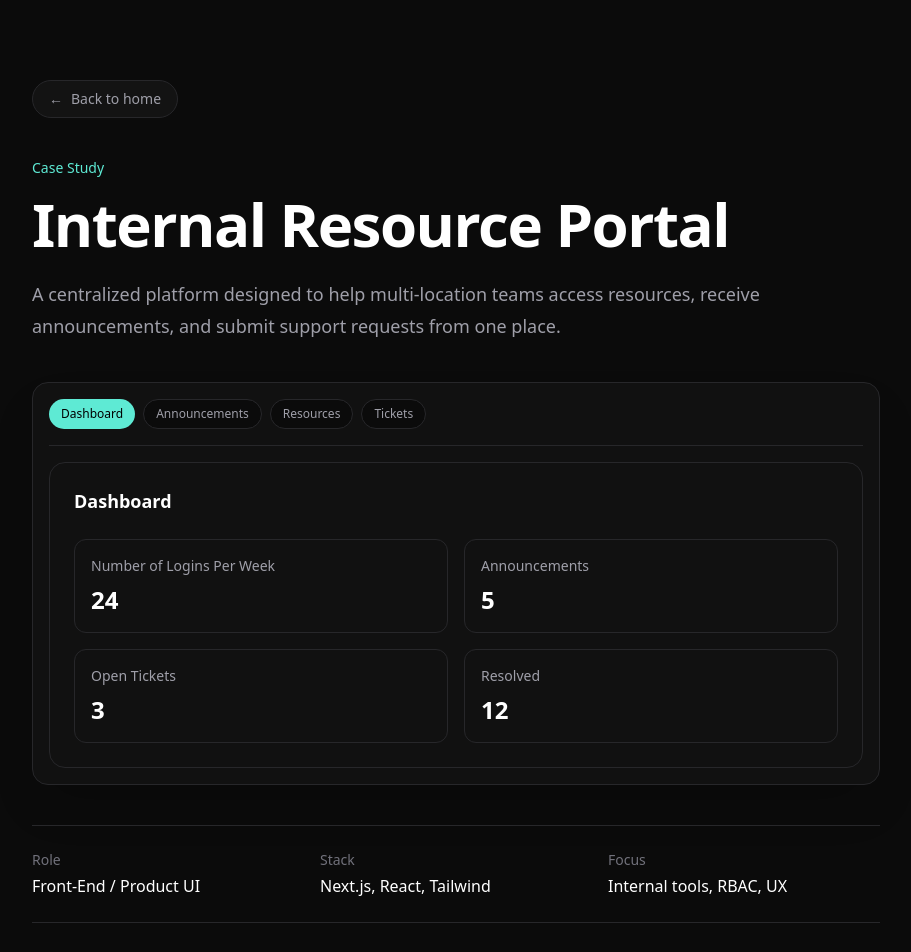
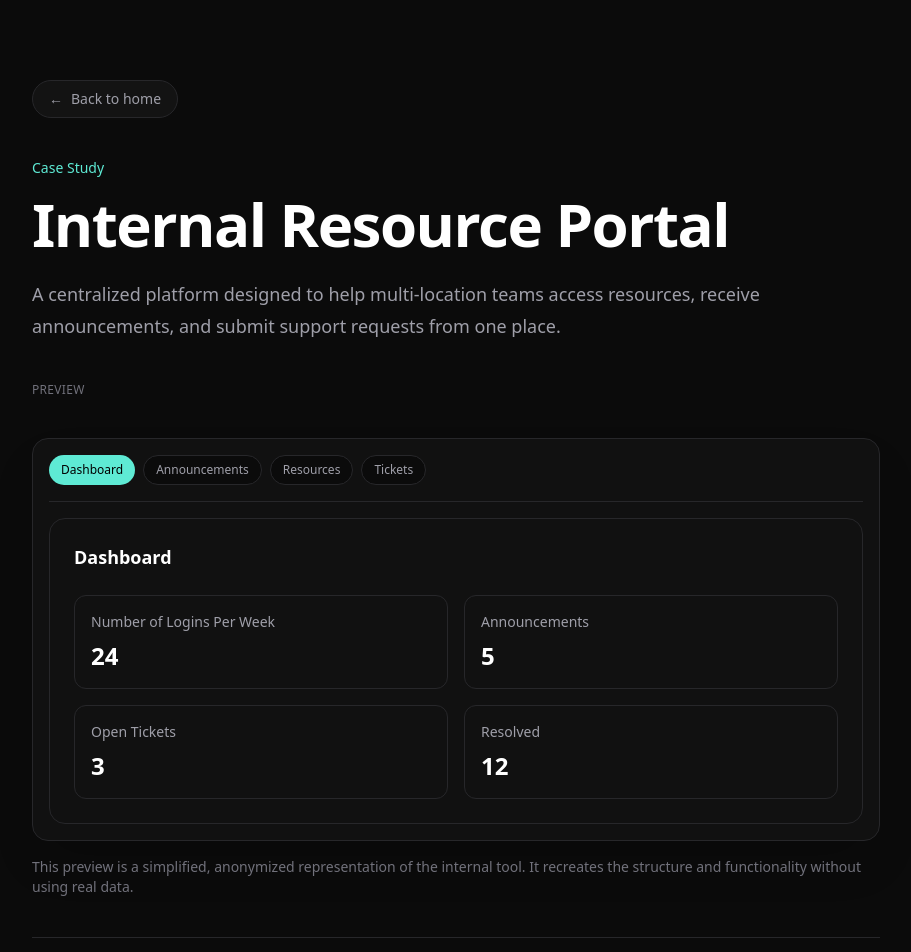
Before and after one commit to nicole-sedillo/portfolio-v3, a Next.js app: page /projects/internal-resource-portal in a window 1280 px wide. Shown: the top 952 px of the page, without its empty margins (184-1095 px from the left). Built offline with nearby package versions, Linux system fonts and the light colour scheme.

Commit message:
Add portal preview disclaimer and page polish

```diff
--- a/app/projects/internal-resource-portal/page.tsx
+++ b/app/projects/internal-resource-portal/page.tsx
@@ -26,7 +26,16 @@ export default function InternalResourcePlatformPage() {
           place.
         </p>
 
+        <p className="mt-10 mb-2 text-xs uppercase tracking-wide text-zinc-500">
+          Preview
+        </p>
+
         <PortalPreview />
+
+        <p className="mt-4 text-sm text-zinc-500">
+          This preview is a simplified, anonymized representation of the internal tool.
+          It recreates the structure and functionality without using real data.
+        </p>
 
         <div className="mt-10 grid gap-4 border-y border-zinc-800 py-6 md:grid-cols-3">
           <div>
```
